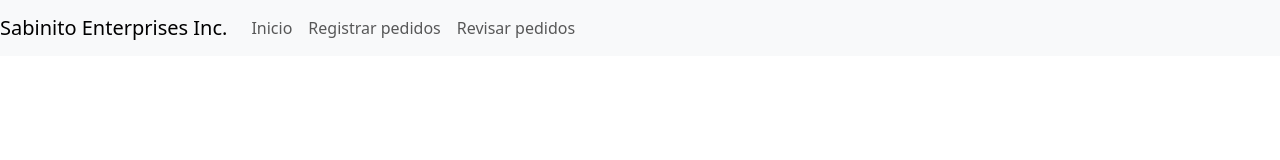
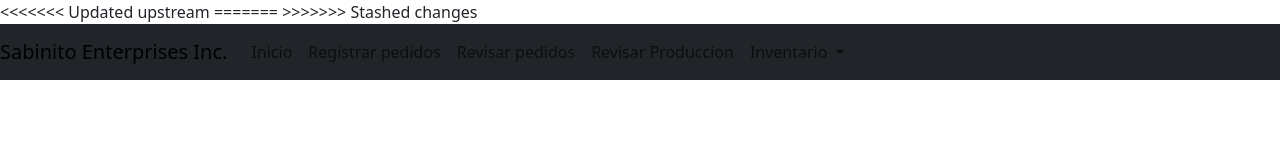
Before and after one commit to JetceMx/Sistemas, a plain HTML site: page Index.html in a window 1280 px wide. Drawn offline with nearby package versions, Linux system fonts and the light colour scheme.

Commit message:
Auto stash before merge of "master" and "origin/master"

```diff
--- a/Index.html
+++ b/Index.html
@@ -5,13 +5,18 @@
   <meta http-equiv="X-UA-Compatible" content="IE=edge">
   <meta name="viewport" content="width=device-width, initial-scale=1.0">
   <link href="https://cdn.jsdelivr.net/npm/bootstrap@5.3.0/dist/css/bootstrap.min.css" rel="stylesheet" integrity="sha384-9ndCyUaIbzAi2FUVXJi0CjmCapSmO7SnpJef0486qhLnuZ2cdeRhO02iuK6FUUVM" crossorigin="anonymous">
+<<<<<<< Updated upstream
 
 
 
   <title>Document</title>
+=======
+  <link rel="stylesheet" href="style.css">
+  <title>Sabinito Enterprises</title>
+>>>>>>> Stashed changes
 </head>
 <body>
-  <nav class="navbar navbar-expand-lg navbar-light bg-light">
+  <nav class="navbar bg-dark navbar-expand-lg     " >
     <a class="navbar-brand" href="#">Sabinito Enterprises Inc.</a>
     <button class="navbar-toggler" type="button" data-toggle="collapse" data-target="#navbarSupportedContent" aria-controls="navbarSupportedContent" aria-expanded="false" aria-label="Toggle navigation">
       <span class="navbar-toggler-icon"></span>
@@ -28,6 +33,23 @@
         <li class="nav-item">
           <a class="nav-link" href="TabPedido.html">Revisar pedidos</a>
         </li>
+      </li>
+      <li class="nav-item">
+        <a class="nav-link" href="">Revisar Produccion</a>
+      </li>
+    </li>
+      <li class="nav-item dropdown">
+        <a class="nav-link dropdown-toggle" href="#" role="button" data-bs-toggle="dropdown" aria-expanded="false">
+          Inventario
+        </a>
+        <ul class="dropdown-menu">
+          <li><a class="dropdown-item" href="#">Consultar Inventario</a></li>
+          <li><a class="dropdown-item" href="#">Actualizar Inventario</a></li>
+          <li><hr class="dropdown-divider"></li>
+
+        </ul>
+      </li>
+
       </ul>
     </div>
   </nav>
--- /dev/null
+++ b/style.css
@@ -0,0 +1,3 @@
+div{
+    color: azure;
+}
```
